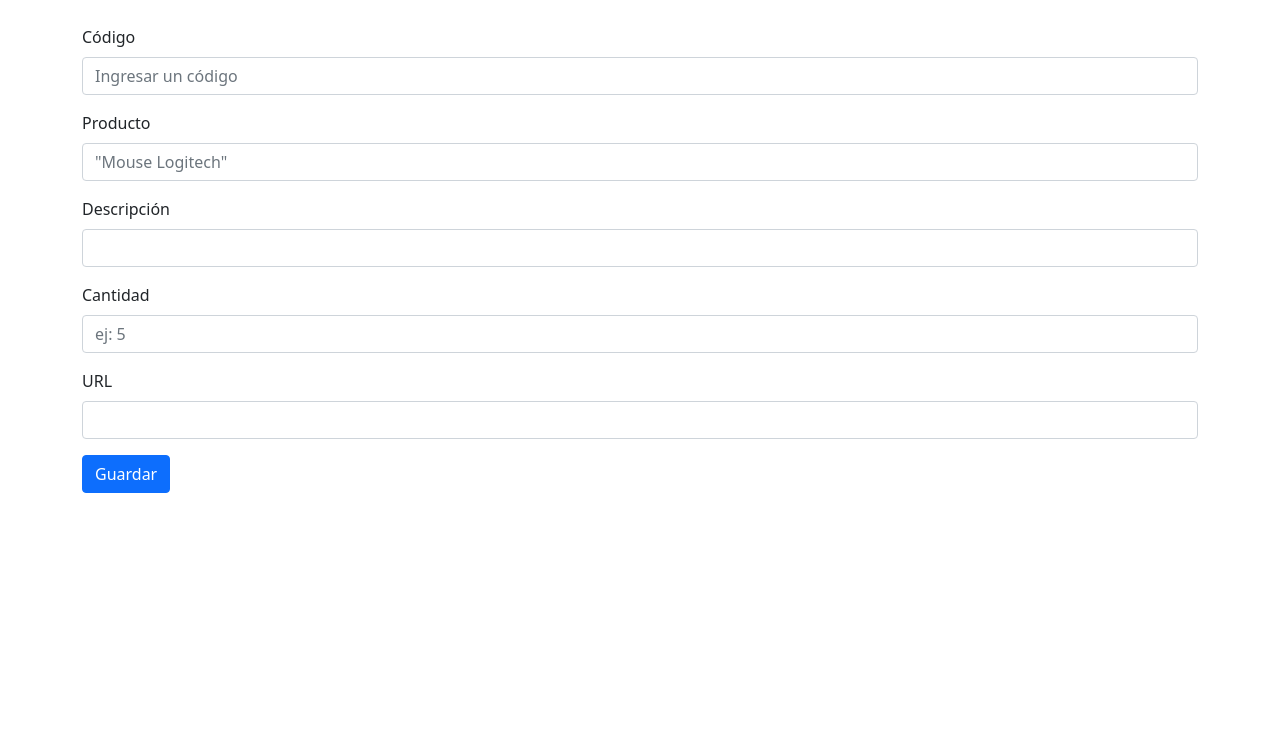
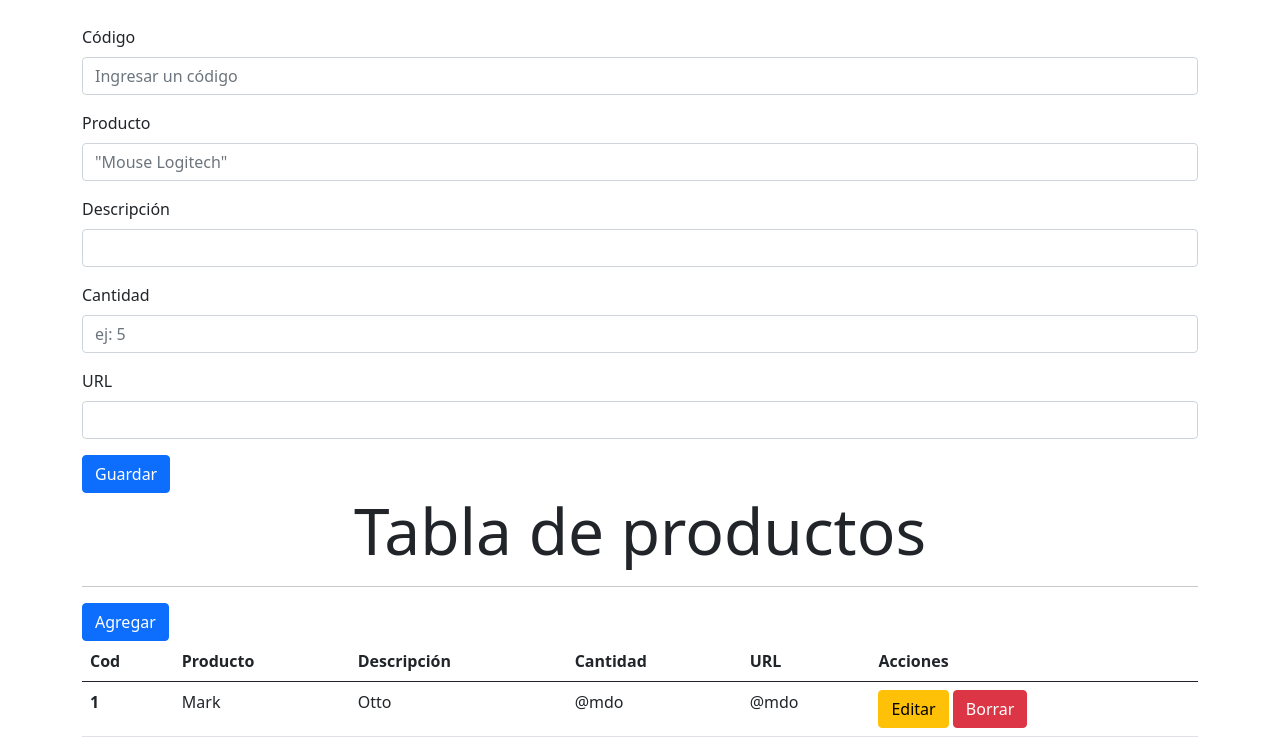
Before and after one commit to Andy026/crudBasico, a plain HTML site: page index.html in a window 1280 px wide. Shown: the part 300-1053 px from the top of the page. Before the commit the page ends 800 px from the top, so only its background shows below. Drawn offline with Linux system fonts and the light colour scheme.

Commit message:
se maquetó la tabla

```diff
--- a/index.html
+++ b/index.html
@@ -28,10 +28,11 @@
             </div>
           </nav>
       </header>
-      <main>
-        <section class="container">
+      <main class="container">
+        <section>
         <h1 class="text-center display-2 my-5">Administrar Productos</h1>
         <h2 class="mb-5">Cargar productos</h2>
+        <article>
         <form id="formProducto">
           <div class="mb-3">
             <label for="codigo" class="form-label"
@@ -102,9 +103,40 @@
           <button type="submit" class="btn btn-primary">Guardar</button>
 
         </form>
+      </article>
+      </section>
+      <section>
+        <h2 class="display-3 text-center">Tabla de productos</h2>
+        <hr>
+        <button class="btn btn-primary" id="btnAgregar">Agregar</button>
+        <table class="table">
+          <thead>
+            <tr>
+              <th scope="col">Cod</th>
+              <th scope="col">Producto</th>
+              <th scope="col">Descripción</th>
+              <th scope="col">Cantidad</th>
+              <th scope="col">URL</th>
+              <th scope="col">Acciones</th>
+            </tr>
+          </thead>
+          <tbody class="tablaProductos">
+            <tr>
+              <th scope="row">1</th>
+              <td>Mark</td>
+              <td>Otto</td>
+              <td>@mdo</td>
+              <td>@mdo</td>
+              <td>
+                <button class="btn btn-warning">Editar</button>
+                <button class="btn btn-danger">Borrar</button>
+              </td>
+            </tr>
+          </tbody>
+        </table>
       </section>
     </main>
     <script src="js/bootstrap.min.js"></script>
-    <script src="js/validaciones.js"></script>
+    <script src="js/admin.js"></script>
   </body>
 </html>
--- /dev/null
+++ b/js/admin.js
@@ -0,0 +1,7 @@
+// este archivo tendrá toda la lógica del ABM o CRUD
+let producto = document.querySelector("#producto");
+let cantidad = document.querySelector("#cantidad");
+let codigo = document.querySelector("#codigo");
+let url = document.querySelector("#url");
+let descripcion = document.querySelector("#descripcion");
+let formulario = document.querySelector("#formProducto");
--- /dev/null
+++ b/js/productoClass.js
@@ -0,0 +1 @@
+// este archivó tendra todo lo necesario para trabajar con la clase de productos
```
